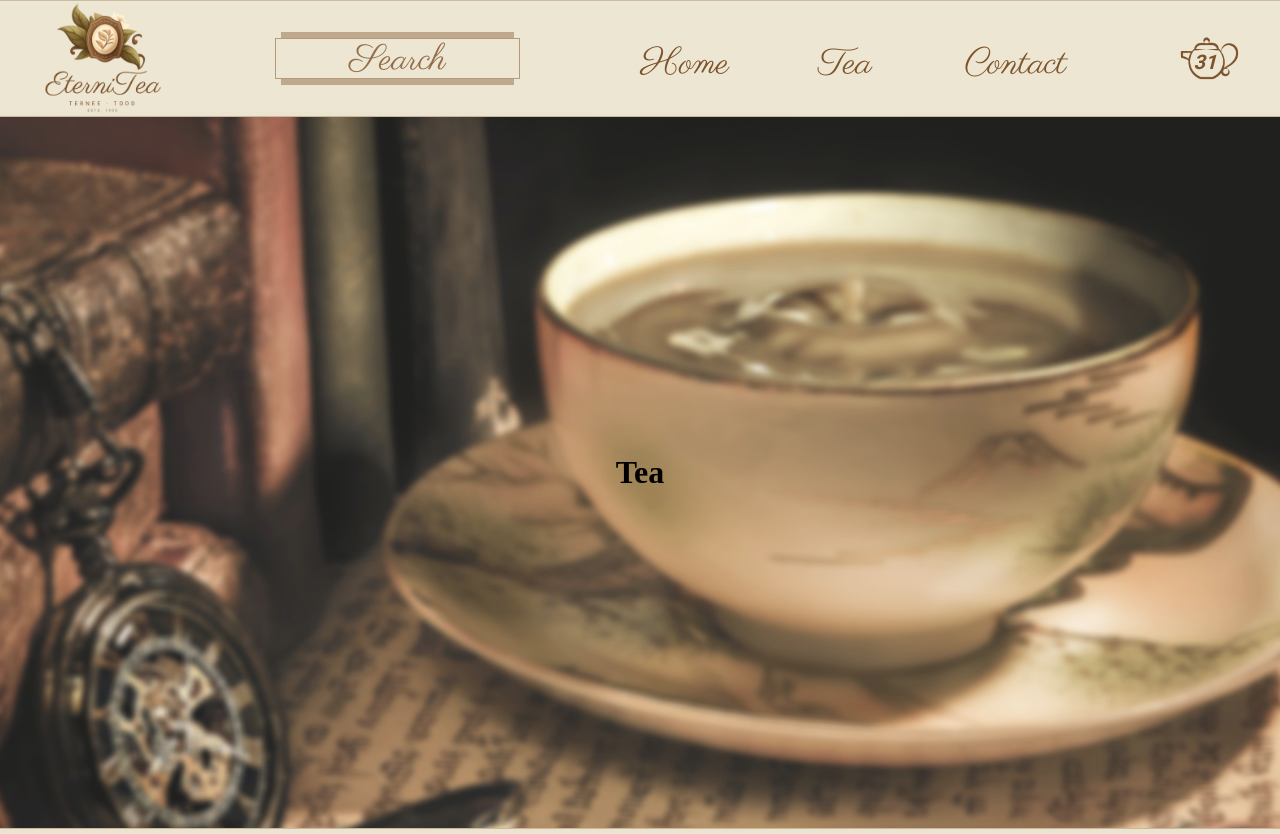
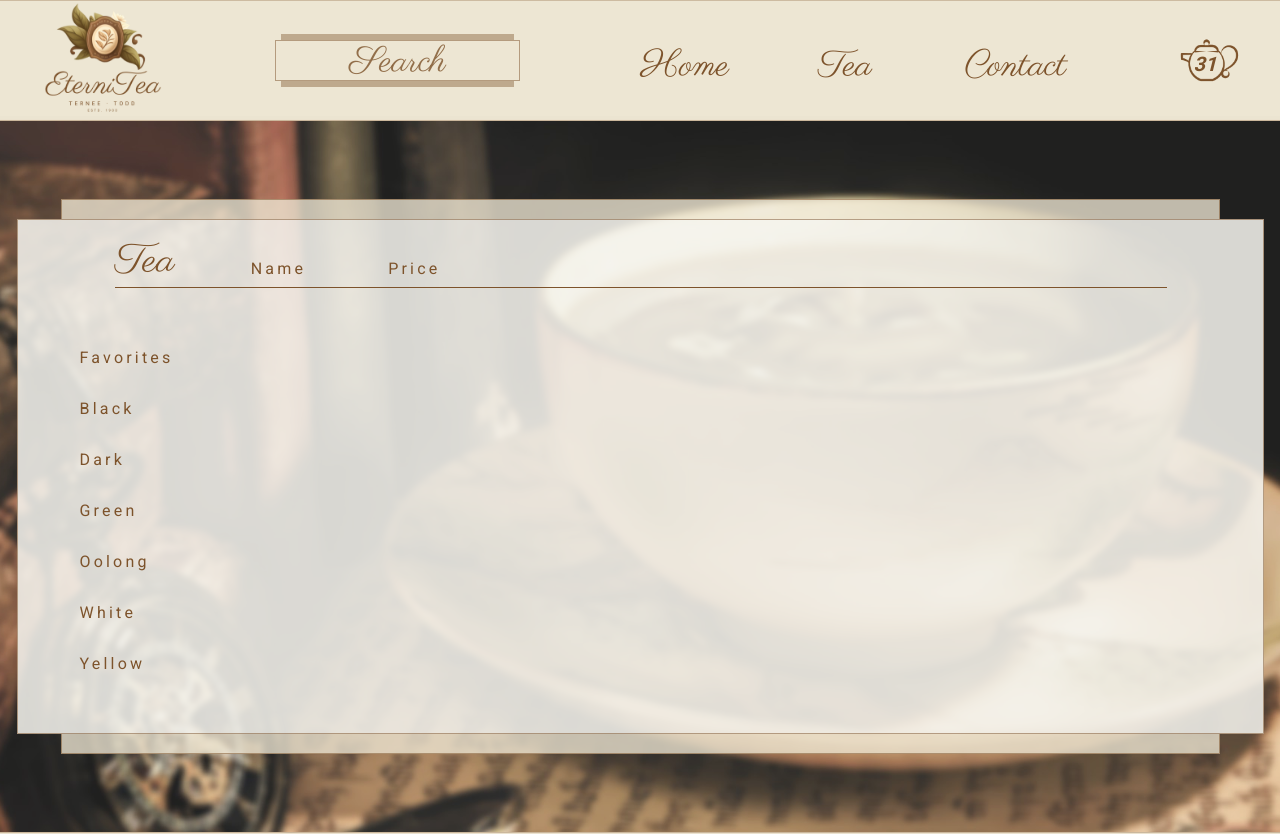
Before and after one commit to octavian-sn/shopping-cart, a React (Create React App) app: page /tea in a window 1280 px wide. Shown: the top 834 px of the page. Built offline with nearby package versions, Linux system fonts and the light colour scheme.

Commit message:
Add Tea page and css

```diff
--- a/src/Context.js
+++ b/src/Context.js
@@ -1,15 +1,15 @@
 import { createContext, useState, useEffect } from 'react';
-import data from './assets/items';
+import teaData from './assets/items';
 
 const Context = createContext();
 
 function ContextProvider({ children }) {
-  const [items, setItems] = useState([]);
+  const [data, setItems] = useState([]);
   useEffect(() => {
-    setItems(data);
+    setItems(teaData);
   }, []);
 
-  return <Context.Provider value={{ items }}>{children}</Context.Provider>;
+  return <Context.Provider value={{ data }}>{children}</Context.Provider>;
 }
 
 export { Context, ContextProvider };
--- a/src/Pages/Tea.js
+++ b/src/Pages/Tea.js
@@ -1,9 +1,33 @@
 import React from 'react';
+import FancyWindow from '../components/FancyWindow';
+import { Context } from '../Context';
+import { useContext } from 'react';
+import '../styles/tea-page.css';
 
 function Tea() {
+  const { data } = useContext(Context);
+
   return (
     <div>
-      <h1>Tea</h1>
+      <FancyWindow size="big">
+        <div className="tea-page">
+          <div className="header">
+            <p>Tea</p>
+            <button>Name</button>
+            <button>Price</button>
+          </div>
+          <div className="sider">
+            <button>Favorites</button>
+            <button>Black</button>
+            <button>Dark</button>
+            <button>Green</button>
+            <button>Oolong</button>
+            <button>White</button>
+            <button>Yellow</button>
+          </div>
+          <div className="cards"></div>
+        </div>
+      </FancyWindow>
     </div>
   );
 }
--- a/src/components/Header.js
+++ b/src/components/Header.js
@@ -8,7 +8,9 @@ import { useContext } from 'react';
 function Header(props) {
   return (
     <header className="header">
-      <img src={logo} className="app-logo" alt="logo"></img>
+      <Link to="/">
+        <img src={logo} className="app-logo" alt="logo"></img>
+      </Link>
       <div className="search-bar">
         <div className="upper margin"></div>
         <input className="custom-window--body" placeholder="Search"></input>
--- a/src/styles/fancy-window.css
+++ b/src/styles/fancy-window.css
@@ -24,7 +24,7 @@
 /* 'Big' size for 'home' and 'tea' pages */
 .fancy-window.big .border {
   width: 1159px;
-  height: 24px;
+  height: 20px;
 }
 .fancy-window.big .content {
   width: 1247px;
@@ -35,7 +35,7 @@
 
 .fancy-window.small .border {
   width: 510px;
-  height: 20px;
+  height: 18px;
 }
 .fancy-window.small .content {
   width: 572px;
--- /dev/null
+++ b/src/styles/tea-page.css
@@ -0,0 +1,69 @@
+.tea-page {
+  display: grid;
+  grid-template-columns: 205px 1042px;
+  grid-template-rows: 68px 1fr;
+  align-items: center;
+  color: #7d532b;
+}
+/* All buttons (tea types + sorting) */
+.tea-page button {
+  border: none;
+  color: #7d532b;
+  font-family: 'Roboto';
+  font-size: 16px;
+  line-height: 19px;
+  letter-spacing: 0.2em;
+  background-color: transparent;
+  cursor: pointer;
+  transition: transform 0.2s, filter 0.2s;
+  filter: drop-shadow(0 3px 2px #7d532b00);
+}
+.tea-page button:hover {
+  transform: translateY(-1px);
+  filter: drop-shadow(0 3px 2px #7d532ba6);
+  font-weight: 700;
+}
+.tea-page button:active {
+  transform: translateY(1px);
+  filter: drop-shadow(0 3px 2px #7d532b00);
+}
+
+/* Tea header with 'name' and 'price' sorting buttons */
+.tea-page .header {
+  grid-column: 1/3;
+  justify-self: center;
+  width: 1052px;
+  height: 68px;
+  display: flex;
+  flex-direction: row;
+  justify-content: flex-start;
+  align-items: flex-end;
+  gap: 70px;
+  border-bottom: 1px solid #7d532b;
+  padding-bottom: 8px;
+}
+.tea-page .header p {
+  font-family: 'Parisienne';
+  font-size: 40px;
+  margin-bottom: -10px;
+}
+
+/* Sider with tea categories */
+.tea-page .sider {
+  grid-column: 1 / 2;
+  width: 205px;
+  align-self: flex-start;
+  margin: 59px 0 59px 0;
+  display: flex;
+  flex-direction: column;
+  align-items: flex-start;
+  gap: 30px;
+  padding-left: 56px;
+}
+
+/* Container for tea cards */
+.tea-page .cards {
+  grid-column: 2 / 3;
+  width: 1042px;
+  height: 200px;
+}
```
Also changed, not shown: src/assets/items.js (+12 -12 lines), src/components/TeaCard.js (added).
